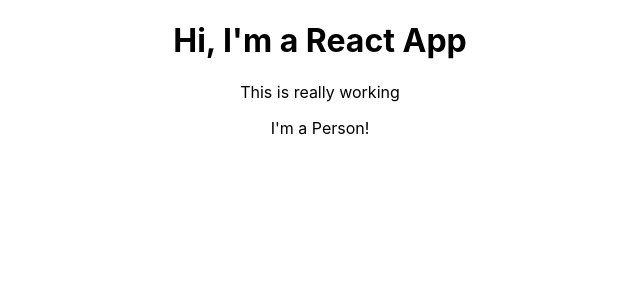
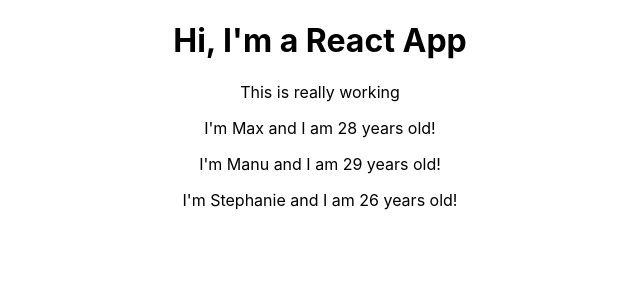
Before and after one commit to kanderson425/React_The_Complete_Guide, a React (Create React App) app in the folder react-complete-guide/: page / in a window 1280 px wide. Shown: the top 300 px of the page, without its empty margins (320-960 px from the left). Built offline with nearby package versions, Linux system fonts and the light colour scheme.

Commit message:
Adds Person component with dynamic props pass through

```diff
--- a/react-complete-guide/src/App.js
+++ b/react-complete-guide/src/App.js
@@ -8,7 +8,9 @@
       <div className="App">
         <h1>Hi, I'm a React App</h1>
         <p>This is really working</p>
-        <Person />
+        <Person name="Max" age="28" />
+        <Person name="Manu" age="29">My Hobbies: Racing</Person>
+        <Person name="Stephanie" age="26"/>
 
       </div>
     );
--- a/react-complete-guide/src/Person/Person.js
+++ b/react-complete-guide/src/Person/Person.js
@@ -3,8 +3,9 @@
 //Using ES6 - this is how we will create this component using const
 //We will use the arrow function courtesy of ES6, this is better form
 
-const person = () => {
-    return <p>I'm a Person!</p>
+const person = (props) => {
+
+    return <p>I'm {props.name} and I am {props.age} years old!</p>
 
 }
 
```
Also changed, not shown: 2 other files (tests, documents, lock files or other folders).
